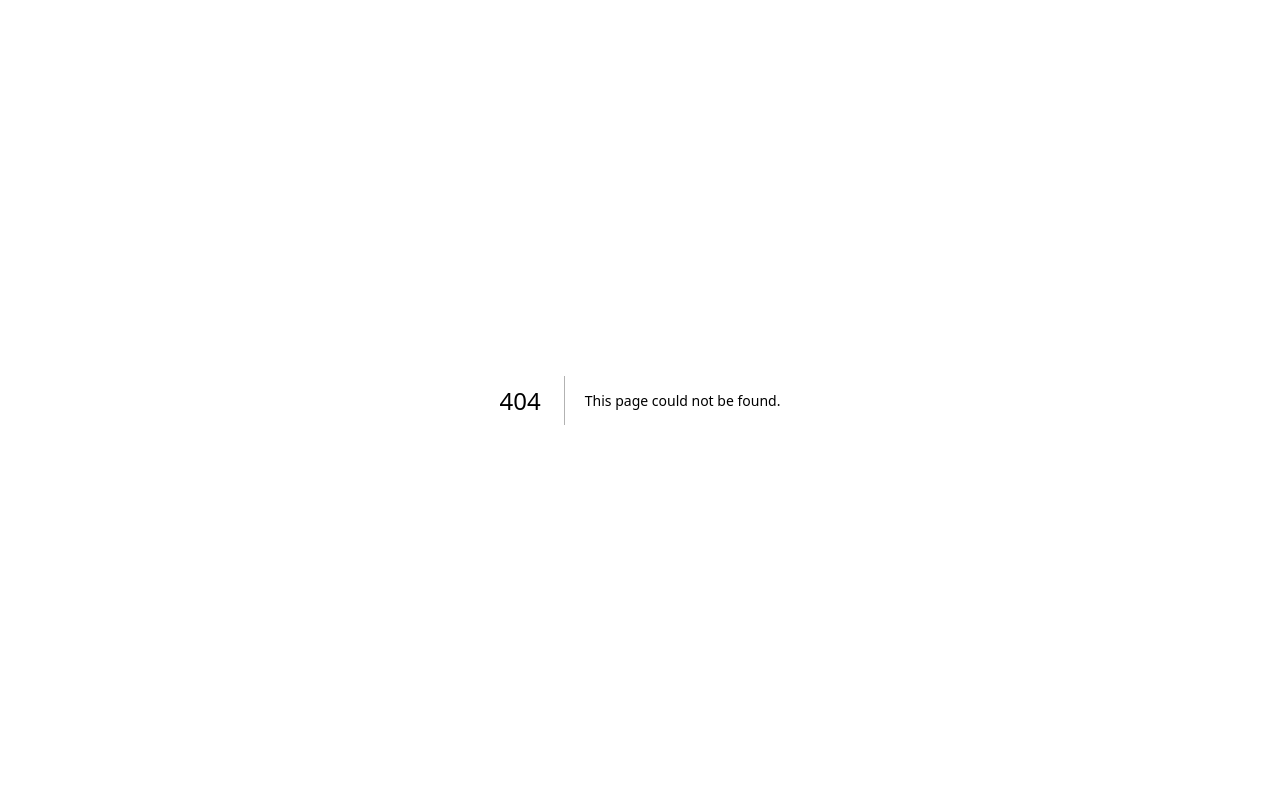
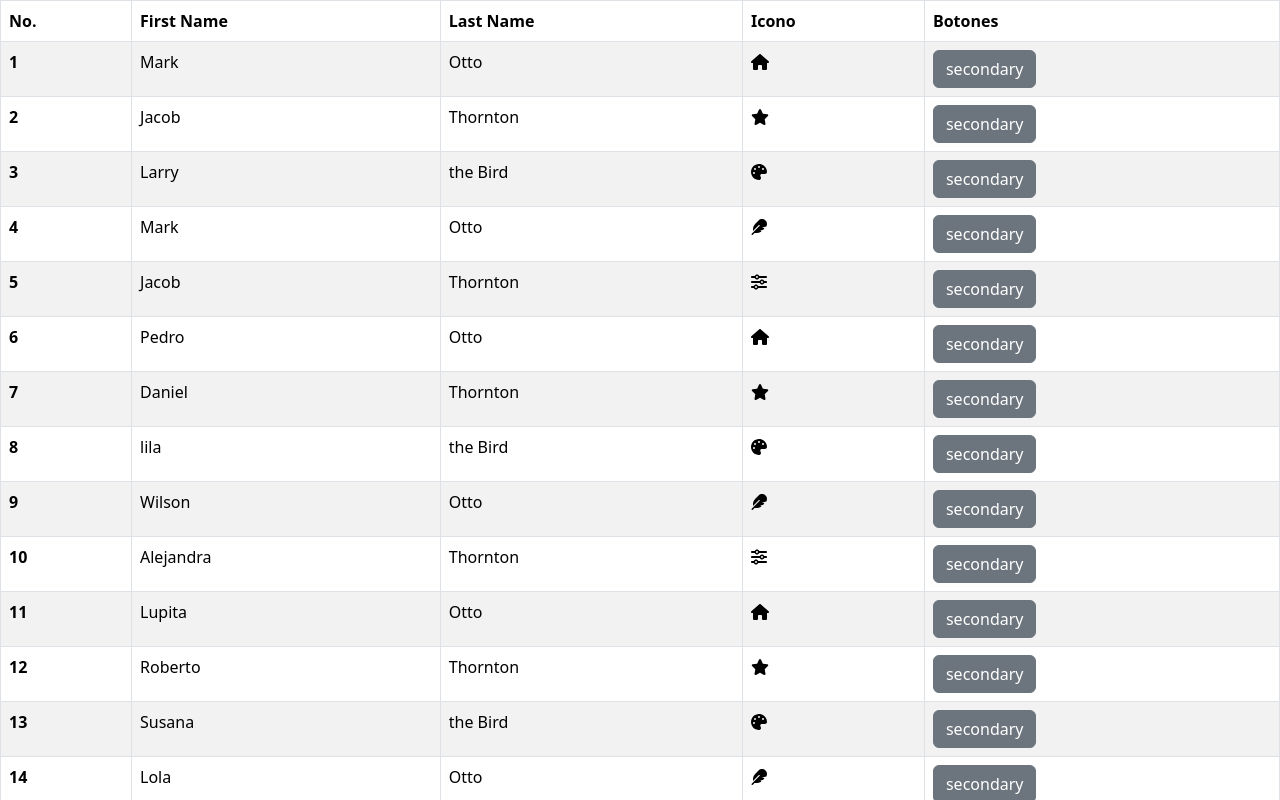
Before and after one commit to JovanyMolina/Practicas, a Next.js app: page /practica4 in a window 1280 px wide. Before the commit this address had no page. Shown: the top 800 px of the page. Built offline with nearby package versions, Linux system fonts and the light colour scheme.

Commit message:
Practica #4 - Tablas

```diff
--- a/package.json
+++ b/package.json
@@ -9,6 +9,9 @@
     "lint": "next lint"
   },
   "dependencies": {
+    "@fortawesome/fontawesome-svg-core": "^6.7.2",
+    "@fortawesome/free-solid-svg-icons": "^6.7.2",
+    "@fortawesome/react-fontawesome": "^0.2.2",
     "@radix-ui/react-slot": "^1.1.1",
     "bootstrap": "^5.3.3",
     "class-variance-authority": "^0.7.1",
--- a/src/app/globals.css
+++ b/src/app/globals.css
@@ -1,6 +1,12 @@
 @tailwind base;
 @tailwind components;
 @tailwind utilities;
+
+
+.botonesInicio{
+  border-radius: 3%;
+  background-color: blanchedalmond;
+}
 
 .img1 {
     max-width: 20%;
--- a/src/app/page.js
+++ b/src/app/page.js
@@ -7,6 +7,8 @@ export default function Home() {
       <Link href='/practica1'>PRACTICA#1</Link>
       <Link href='/practica2'>PRACTICA#2</Link>
       <Link href='/practica3'>PRACTICA#3</Link>
+      <Link href='/practica4'>PRACTICA#4</Link>
+
     </div>
   );
 }
--- /dev/null
+++ b/src/app/practica4/page.js
@@ -0,0 +1,12 @@
+import React from 'react'
+import ComponenteTable from '@/components/practica4/ComponenteTable'
+
+
+
+export default function page() {
+  return (
+    <div>
+      <ComponenteTable />
+    </div>
+  )
+}
--- /dev/null
+++ b/src/app/practica5/page.js
@@ -0,0 +1,9 @@
+import React from 'react'
+
+export default function page() {
+  return (
+    <div>
+
+    </div>
+  )
+}
--- /dev/null
+++ b/src/components/practica4/ComponenteTable.js
@@ -0,0 +1,217 @@
+"use client"
+import React, { useState } from 'react';
+import { Table, Button } from 'reactstrap'
+import { FontAwesomeIcon } from '@fortawesome/react-fontawesome'
+import { faHouse, faStar, faPalette, faFeather, faSliders } from '@fortawesome/free-solid-svg-icons';
+import PruebaJson from '@/components/practica4/pruebaJson'
+import { Modal, ModalHeader, ModalBody, ModalFooter } from 'reactstrap';
+import 'bootstrap/dist/css/bootstrap.min.css';
+
+
+
+export default function Componente1(args) {
+    const icons = {
+        faHouse: faHouse,
+        faStar: faStar,
+        faPalette: faPalette,
+        faFeather: faFeather,
+        faSliders: faSliders,
+      };
+      const meses={
+        "01" : "Enero"
+
+      };
+
+      const [modal, setModal] = useState(false);
+      const toggle = () => setModal(!modal);
+
+      const random = Math.floor(Math.random() * 200) + 1;
+
+
+
+
+
+
+    return (
+        <Table
+            bordered
+            borderless
+            size=""
+            striped
+        >
+            <thead>
+                <tr>
+                    <th>
+                        No.
+                    </th>
+                    <th>
+                        First Name
+                    </th>
+                    <th>
+                        Last Name
+                    </th>
+                    <th>
+                        Icono
+                    </th>
+                    <th>
+                        Botones
+                    </th>
+                </tr>
+            </thead>
+            <tbody>
+                {PruebaJson.map((item, index) => (
+                    <tr key={index}>
+                        <th scope="row">{item["No"]}</th>
+                        <td>{item.FirtName}</td>
+                        <td>{item.LastName}</td>
+                        <td>
+                        <FontAwesomeIcon icon={icons[item.Icono]} />
+                        </td>
+                        <td>
+                            <Button color="secondary" onClick={toggle} >{item.Botones || "secondary"}</Button>
+                            <Modal isOpen={modal} toggle={toggle} {...args}>
+                            <ModalHeader toggle={toggle}>Modal title</ModalHeader>
+                            <ModalBody>
+
+                            <img src={`https://picsum.photos/200/${random}`} alt="imagen aleatoria"  />
+                            </ModalBody>
+                            <ModalFooter>
+                            <Button color="primary" onClick={toggle}>
+                                Do Something
+                            </Button>{' '}
+                            <Button color="secondary" onClick={toggle}>
+                                Cancel
+                            </Button>
+                            </ModalFooter>
+                            </Modal>
+                        </td>
+                    </tr>
+                ))}
+            </tbody>
+        </Table>
+    )
+}
+
+
+
+
+/*
+export default function Componente1() {
+    return (
+        <Table
+            bordered
+            borderless
+            size=""
+            striped
+        >
+            <thead>
+                <tr>
+                    <th>
+                        No.
+                    </th>
+                    <th>
+                        First Name
+                    </th>
+                    <th>
+                        Last Name
+                    </th>
+                    <th>
+                        Icono
+                    </th>
+                    <th>
+                        Botones
+                    </th>
+                </tr>
+            </thead>
+            <tbody>
+                <tr>
+                    <th scope="row">
+                        1
+                    </th>
+                    <td>
+                        Mark
+                    </td>
+                    <td>
+                        Otto
+                    </td>
+                    <td>
+                    <FontAwesomeIcon icon={faHouse} />
+                    </td>
+                    <td>
+                    <Button color="success">    success  </Button>
+                    </td>
+                </tr>
+                <tr>
+                    <th scope="row">
+                        2
+                    </th>
+                    <td>
+                        Jacob
+                    </td>
+                    <td>
+                        Thornton
+                    </td>
+                    <td>
+                    <FontAwesomeIcon icon={faStar} />
+                    </td>
+                    <td>
+                    <Button color="success">    success  </Button>
+                    </td>
+                </tr>
+                <tr>
+                    <th scope="row">
+                        3
+                    </th>
+                    <td>
+                        Larry
+                    </td>
+                    <td>
+                        the Bird
+                    </td>
+                    <td>
+                        <FontAwesomeIcon icon={faPalette} />
+                    </td>
+                    <td>
+                    <Button color="success">    success  </Button>
+                    </td>
+                </tr>
+                <tr>
+                    <th scope="row">
+                        4
+                    </th>
+                    <td>
+                        Larry
+                    </td>
+                    <td>
+                        the Bird
+                    </td>
+                    <td>
+                    <FontAwesomeIcon icon={faFeather} />
+                    </td>
+                    <td>
+                    <Button color="success">    success  </Button>
+                    </td>
+                </tr>
+                <tr>
+                    <th scope="row">
+                        5
+                    </th>
+                    <td>
+                        Larry
+                    </td>
+                    <td>
+                        the Bird
+                    </td>
+                    <td>
+                    <FontAwesomeIcon icon={faSliders} />
+                    </td>
+                    <td>
+                    <Button color="success">    success  </Button>
+                    </td>
+                </tr>
+            </tbody>
+        </Table>
+
+    )
+}
+*/
--- /dev/null
+++ b/src/components/practica4/pruebaJson.json
@@ -0,0 +1,144 @@
+[
+    {
+        "No": 1,
+        "FirtName": "Mark",
+        "LastName": "Otto",
+        "Icono": "faHouse",
+        "Botones": "secondary"
+    },
+    {
+        "No": 2,
+        "FirtName": "Jacob",
+        "LastName": "Thornton",
+        "Icono": "faStar",
+        "Bonotes": "secondary"
+    },
+    {
+        "No": 3,
+        "FirtName": "Larry",
+        "LastName": "the Bird",
+        "Icono": "faPalette",
+        "Botones": "secondary"
+    },
+    {
+        "No": 4,
+        "FirtName": "Mark",
+        "LastName": "Otto",
+        "Icono": "faFeather",
+        "Bonotes": "secondary"
+
+    },
+    {
+        "No": 5,
+        "FirtName": "Jacob",
+        "LastName": "Thornton",
+        "Icono": "faSliders",
+        "Bonotes": "secondary"
+    },
+    {
+        "No": 6,
+        "FirtName": "Pedro",
+        "LastName": "Otto",
+        "Icono": "faHouse",
+        "Botones": "secondary"
+    },
+    {
+        "No": 7,
+        "FirtName": "Daniel",
+        "LastName": "Thornton",
+        "Icono": "faStar",
+        "Bonotes": "secondary"
+    },
+    {
+        "No": 8,
+        "FirtName": "lila",
+        "LastName": "the Bird",
+        "Icono": "faPalette",
+        "Botones": "secondary"
+    },
+    {
+        "No": 9,
+        "FirtName": "Wilson",
+        "LastName": "Otto",
+        "Icono": "faFeather",
+        "Bonotes": "secondary"
+    },
+    {
+        "No": 10,
+        "FirtName": "Alejandra",
+        "LastName": "Thornton",
+        "Icono": "faSliders",
+        "Bonotes": "secondary"
+    },
+    {
+        "No": 11,
+        "FirtName": "Lupita",
+        "LastName": "Otto",
+        "Icono": "faHouse",
+        "Botones": "secondary"
+    },
+    {
+        "No": 12,
+        "FirtName": "Roberto",
+        "LastName": "Thornton",
+        "Icono": "faStar",
+        "Bonotes": "secondary"
+    },
+    {
+        "No": 13,
+        "FirtName": "Susana",
+        "LastName": "the Bird",
+        "Icono": "faPalette",
+        "Botones": "secondary"
+    },
+    {
+        "No": 14,
+        "FirtName": "Lola",
+        "LastName": "Otto",
+        "Icono": "faFeather",
+        "Bonotes": "secondary"
+    },
+    {
+        "No": 15,
+        "FirtName": "Josue",
+        "LastName": "Thornton",
+        "Icono": "faSliders",
+        "Bonotes": "secondary"
+    },
+    {
+        "No": 16,
+        "FirtName": "Lol",
+        "LastName": "Otto",
+        "Icono": "faHouse",
+        "Botones": "secondary"
+    },
+    {
+        "No": 17,
+        "FirtName": "Jovany",
+        "LastName": "Thornton",
+        "Icono": "faStar",
+        "Bonotes": "secondary"
+    },
+    {
+        "No": 18,
+        "FirtName": "Laura",
+        "LastName": "the Bird",
+        "Icono": "faPalette",
+        "Botones": "secondary"
+    },
+    {
+        "No": 19,
+        "FirtName": "Markin",
+        "LastName": "Otto",
+        "Icono": "faFeather",
+        "Bonotes": "secondary"
+    },
+    {
+        "No": 20,
+        "FirtName": "Pepe",
+        "LastName": "Thornton",
+        "Icono": "faSliders",
+        "Bonotes": "secondary"
+    }
+
+]
```
Also changed, not shown: 1 other file (tests, documents, lock files or other folders).
